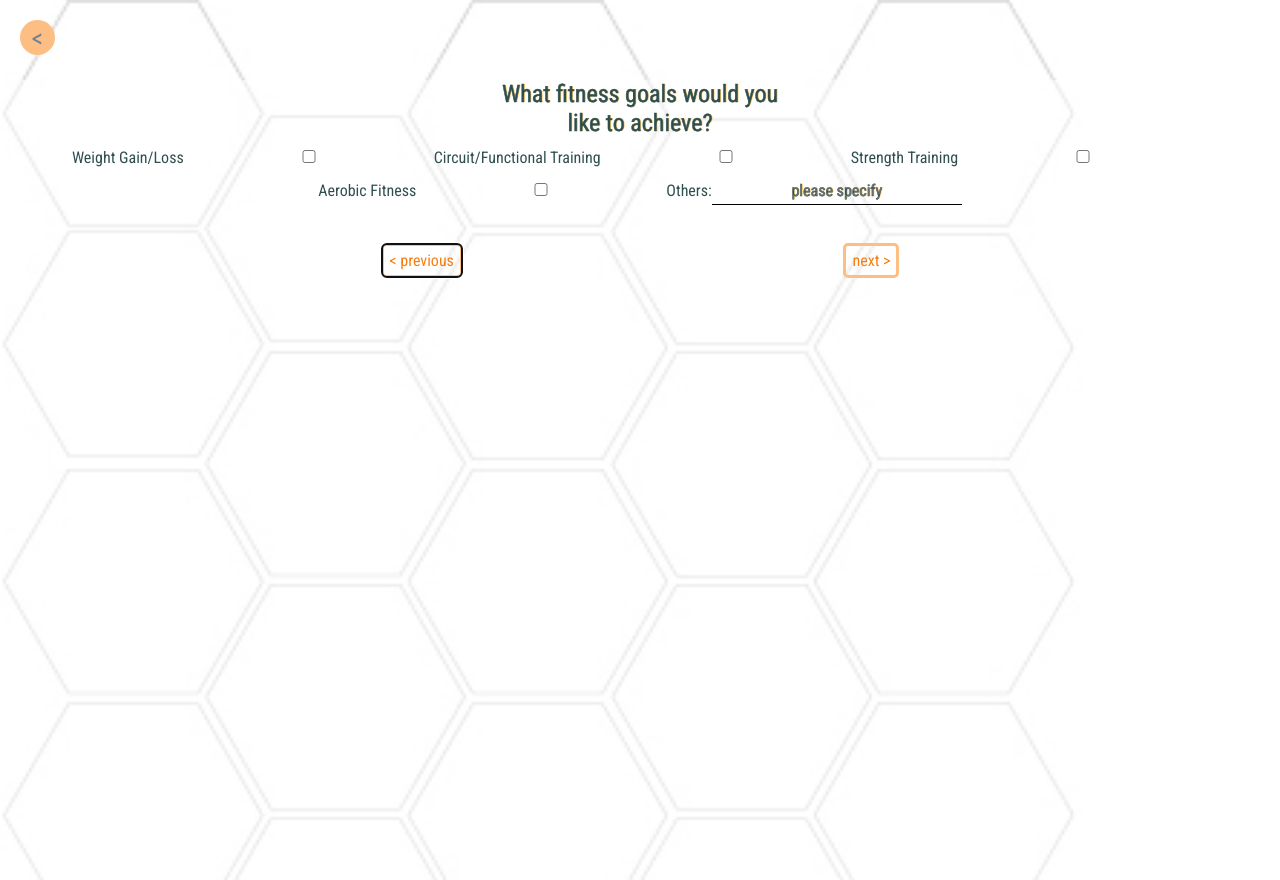
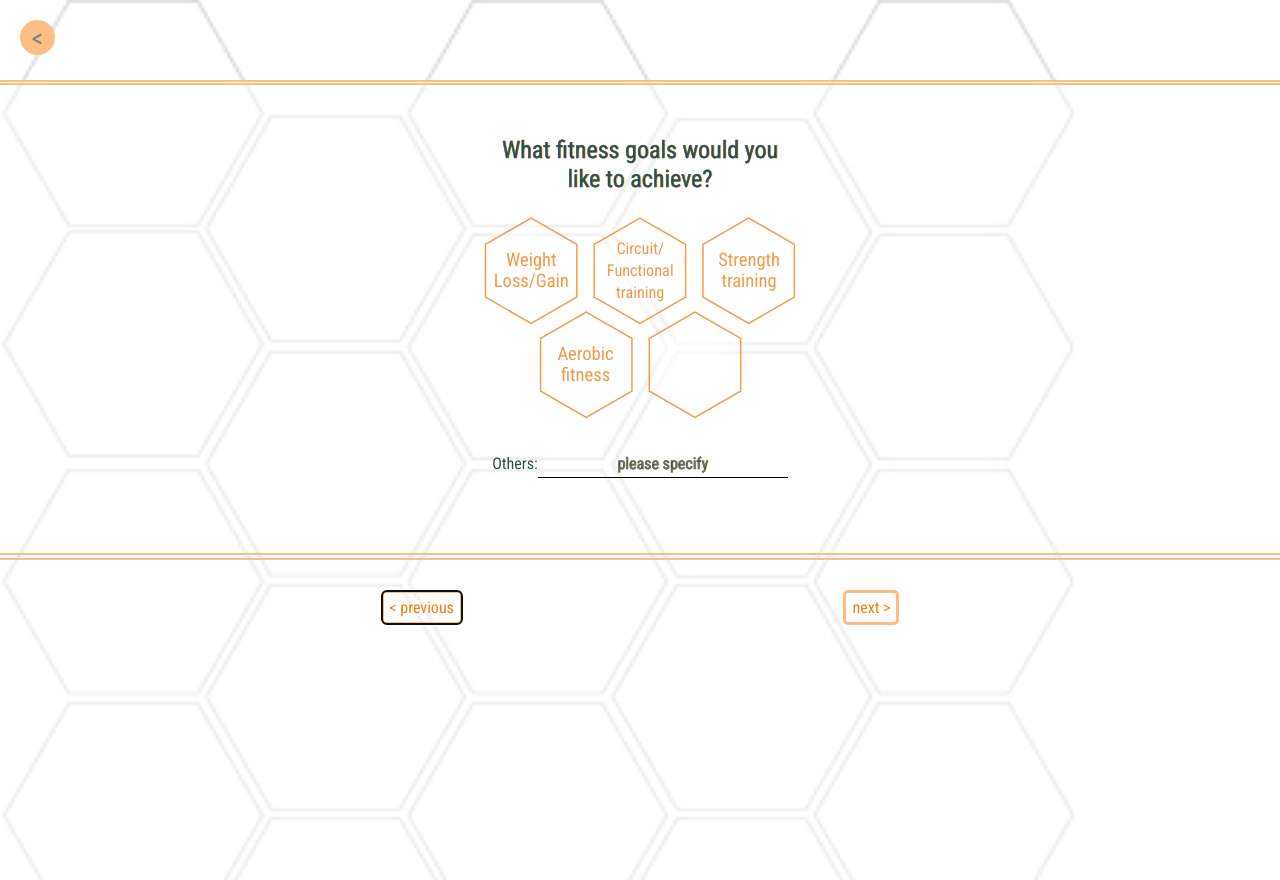
Before and after one commit to jovanimal/fit-react-app, a React (Create React App) app: page /mentorform in a window 1280 px wide. Both pictures are taken after a click on the button "Let's get started!". Built offline with nearby package versions, Linux system fonts and the light colour scheme; no server answers.

Commit message:
added mentor form

```diff
--- a/src/components/MentorForm.js
+++ b/src/components/MentorForm.js
@@ -1,10 +1,47 @@
 import React, { useState } from 'react';
-import { Button, Container, Col, Row } from "reactstrap";
+import { Button, Container, Col, Row, Form, FormGroup } from "reactstrap";
 import { NavLink as Link } from "react-router-dom"
 import styles from "./MentorForm.module.css";
 
 const MentorForm = () => {
   const [currentPage, setCurrentPage] = useState(0);
+  const [checkboxes, setCheckboxes] = useState({
+    // first
+    weight: false,
+    // second
+    circuit: false,
+    // third
+    strength: false,
+    // fourth
+    aerobic: false,
+    // fifth
+    // add fifth option
+    // sixth
+    male: false,
+    // seventh
+    female: false,
+    // eighth
+    noPref: false,
+    // ninth
+    alone: false,
+    // tenth
+    group: false,
+    // eleventh
+    daily: false,
+    // twelfth
+    threeToFour: false,
+    // thirteenth
+    lessThanThree: false,
+    // fourteenth
+    recommend: false,
+  })
+
+  const handleCheckbox = e => {
+    let newCheckboxes = { ...checkboxes }
+    newCheckboxes[e.target.name] = !checkboxes[e.target.name]
+    setCheckboxes(newCheckboxes)
+    console.log(newCheckboxes)
+  }
 
   const pages = [
     (
@@ -50,84 +87,121 @@ const MentorForm = () => {
     ),
     (
       <div className={styles.step2}>
+        <Form>
           <h4>What fitness goals would you <br />like to achieve?</h4>
-        <label>
-          Weight Gain/Loss
-          <input type="checkbox" />
+          <div className={styles.row1}>
+            <div className={styles.checkboxes}>
+              <input type="checkbox" id="first" name="weight" onChange={handleCheckbox} {...checkboxes.weight ? { checked: true } : { checked: false }} />
+              <label className={`hb hb-sm ${styles.hex}`} for="first">
+                Weight Loss/Gain
               </label>
-        <label>
-          Circuit/Functional Training
-          <input type="checkbox" />
+              <input type="checkbox" id="second" name="circuit" onChange={handleCheckbox} {...checkboxes.circuit ? { checked: true } : { checked: false }} />
+              <label className={`hb hb-sm ${styles.hex}`} for="second" style={{ fontSize: "0.7em" }}>
+                Circuit/<br />Functional training
               </label>
-        <label>
-          Strength Training
-          <input type="checkbox" />
+              <input type="checkbox" id="third" name="strength" onChange={handleCheckbox} {...checkboxes.strength ? { checked: true } : { checked: false }} />
+              <label className={`hb hb-sm ${styles.hex}`} for="third">
+                Strength training
               </label>
-        <label>
-          Aerobic Fitness
-          <input type="checkbox" />
-        </label>
+            </div>
+          </div>
+          <div className={styles.row2}>
+            <div className={styles.checkboxes}>
+              <input type="checkbox" id="fourth" name="aerobic" onChange={handleCheckbox} {...checkboxes.aerobic ? { checked: true } : { checked: false }} />
+              <label className={`hb hb-sm ${styles.hex}`} for="fourth">Aerobic fitness</label>
+              <input type="checkbox" id="fifth" />
+              <label className={`hb hb-sm ${styles.hex}`} for="fifth"></label>
+            </div>
+          </div>
+          <FormGroup>
             <label>
               Others:
               <input type="text" placeholder="please specify" />
             </label>
+          </FormGroup>
+        </Form>
       </div>
     ),
     (
       <div className={styles.step1}>
+        <Form>
           <h4>Do you have a gender <br />preference for your trainer?</h4>
-        <label>
-          <input type="checkbox" />
+          <div className={styles.row3}>
+            <div className={styles.checkboxes}>
+              <input type="checkbox" id="sixth" name="male" onChange={handleCheckbox} {...checkboxes.male ? { checked: true } : { checked: false }} />
+              <label className={`hb hb-sm ${styles.hex}`} for="sixth">
                 Male
               </label>
-        <label>
-          <input type="checkbox" />
+              <input type="checkbox" id="seventh" name="female" onChange={handleCheckbox} {...checkboxes.female ? { checked: true } : { checked: false }} />
+              <label className={`hb hb-sm ${styles.hex}`} for="seventh">
                 Female
               </label>
-        <label>
-          <input type="checkbox" />
-          No preference
-        </label>
+            </div>
+          </div>
+          <div className={styles.row2}>
+            <div className={styles.checkboxes}>
+              <input type="checkbox" id="eighth" name="noPref" onChange={handleCheckbox} {...checkboxes.noPref ? { checked: true } : { checked: false }} />
+              <label className={`hb hb-sm ${styles.hex}`} for="eighth" style={{ fontSize: "0.7em" }}>No <br />preference</label>
+            </div>
+          </div>
+        </Form>
       </div>
     ),
     (
       <div className={styles.step2}>
-        <h4>Do you prefer to train alone <br />or in a group?</h4>
-        <label>
-          <input type="checkbox" />
+        <Form>
+          <h4>Do you prefer to train alone <br /> or in a group?</h4>
+          <div className={styles.row3}>
+            <div className={styles.checkboxes}>
+              <input type="checkbox" id="ninth" name="alone" onChange={handleCheckbox} {...checkboxes.alone ? { checked: true } : { checked: false }} />
+              <label className={`hb hb-sm ${styles.hex}`} for="ninth">
                 Alone
               </label>
-        <label>
-          <input type="checkbox" />
+              <input type="checkbox" id="tenth" name="group" onChange={handleCheckbox} {...checkboxes.group ? { checked: true } : { checked: false }} />
+              <label className={`hb hb-sm ${styles.hex}`} for="tenth">
                 In a group
               </label>
+            </div>
+          </div>
+        </Form>
       </div>
     ),
     (
       <div className={styles.step1}>
+        <Form>
           <h4>How often would you like to train?</h4>
-        <label>
-          <input type="checkbox" />
+          <div className={styles.row4}>
+            <div className={styles.checkboxes}>
+              <input type="checkbox" id="eleventh" name="daily" onChange={handleCheckbox} {...checkboxes.daily ? { checked: true } : { checked: false }} />
+              <label className={`hb hb-sm ${styles.hex}`} for="eleventh">
                 Daily
               </label>
-        <label>
-          <input type="checkbox" />
-          3-4 times a week
-      </label>
-        <label>
-          <input type="checkbox" />
-          Less than 3 times a week
-      </label>
-        <label>
-          <input type="checkbox" />
-          I would like a recommendation
+              <input type="checkbox" id="twelfth" name="threeToFour" onChange={handleCheckbox} {...checkboxes.threeToFour ? { checked: true } : { checked: false }} />
+              <label className={`hb hb-sm ${styles.hex}`} for="twelfth">
+                3-4 times <br />a week
               </label>
             </div>
+          </div>
+          <div className={styles.row5}>
+            <div className={styles.checkboxes}>
+              <input type="checkbox" id="thirteenth" name="lessThanThree" onChange={handleCheckbox} {...checkboxes.lessThanThree ? { checked: true } : { checked: false }} />
+              <label className={`hb hb-sm ${styles.hex}`} for="thirteenth" style={{ fontSize: "0.75em" }}>
+                Less than <br />3 times a week
+          </label>
+              <input type="checkbox" id="fourteenth" name="recommend" onChange={handleCheckbox} {...checkboxes.recommend ? { checked: true } : { checked: false }} />
+              <label className={`hb hb-sm ${styles.hex}`} for="fourteenth" style={{ fontSize: "0.65em" }}>
+                Recommend something!
+          </label>
+
+            </div>
+          </div>
+        </Form>
+      </div >
     ),
     (
       <div className={styles.step2}>
         <h4>Is there anything else you <br />would like us to know?</h4>
-        <textarea rows="2" />
+        <textarea rows="2" cols="40" />
       </div>
     ),
     (
@@ -237,8 +311,8 @@ const MentorForm = () => {
         {pages[currentPage]}
       </div>
       {buttonGroup[currentPage]}
-    </div>
-  )
-}
+    </div >
+  );
+};
 
 export default MentorForm
--- a/src/components/MentorForm.module.css
+++ b/src/components/MentorForm.module.css
@@ -9,6 +9,13 @@
 
 .container {
   margin-top: 80px;
+  padding: 20px 0;
+  min-height: 60vh;
+  display: flex;
+  align-items: center;
+  justify-content: center;
+  border-top: 5px double #fdbe83;
+  border-bottom: 7px double #fdbe83;
 }
 
 .step1 {
@@ -70,6 +77,90 @@
   color: #f57e10;
 }
 
+.row1 {
+  margin: 0 auto;
+  margin-top: 40px;
+  width: 80%;
+}
+
+.row2 {
+  margin: 0 auto;
+  margin-top: 20px;
+  margin-bottom: 50px;
+  width: 55%;
+}
+
+.row3 {
+  margin: 0 auto;
+  margin-top: 40px;
+  width: 65%;
+}
+
+.row4 {
+  margin-left: 40px;
+  margin-top: 40px;
+  width: 55%;
+}
+
+.row5 {
+  margin-left: 95px;
+  margin-top: 20px;
+  width: 55%;
+}
+
+.checkboxes {
+  transform: scale(1.45);
+  display: flex;
+  justify-content: space-evenly;
+}
+
+.checkboxes input[type=checkbox]{
+  display: none;
+}
+
+.checkboxes input[type=checkbox]:checked + .hex {
+  background-color: #fdbe83;
+  border-color: transparent;
+  color: rgb(77, 92, 92);
+}
+
+.checkboxes input[type=checkbox]:checked + .hex::before {
+  background-color: #fdbe83;
+  border-color: transparent;
+}
+
+.checkboxes input[type=checkbox]:checked + .hex::after {
+  background-color: #fdbe83;
+  border-color: transparent;
+
+}
+
+.hex, .hex::before, .hex::after{
+  background-color: rgba(255,255,255,0.3);
+  border-color: #f39a48;
+  color: #f39a48;
+  font-size: 0.8em;
+  line-height: 15px;
+  display: flex;
+  align-items: center;
+  justify-content: center;
+}
+
+.hex:hover, .hex:hover:before, .hex:hover:after{
+  background-color: transparent;
+  border-color: #f39a48;
+  color: #f39a48;
+}
+
+textarea {
+  border: 1px solid #fdbe83;
+}
+
+input[type=date] {
+  text-align: center;
+  font-size: 1.2em;
+  margin-top: 20px;
+}
 
 /* ANIMATIONS */
 
--- a/src/components/SignUpForm.js
+++ b/src/components/SignUpForm.js
@@ -8,6 +8,20 @@ import styles from "./SignUpForm.module.css";
 const SignUpForm = () => {
   const [currentPage, setCurrentPage] = useState(0);
   const [slider, setslider] = useState(5);
+  const [checkboxes, setCheckboxes] = useState({
+    pilates: false,
+    weight: false,
+    yoga: false,
+    swimming: false,
+    jogging: false
+  })
+
+  const handleCheckbox = e => {
+    let newCheckboxes = { ...checkboxes }
+    newCheckboxes[e.target.name] = !checkboxes[e.target.name]
+    setCheckboxes(newCheckboxes)
+    console.log(newCheckboxes)
+  }
 
   const handleSlider = e => {
     setslider(e.target.value);
@@ -124,16 +138,16 @@ const SignUpForm = () => {
         <h5>What are your preferred exercises?</h5>
         <div className={styles.row1}>
           <div className={styles.checkboxes}>
-            <input type="checkbox" id="first" />
+            <input type="checkbox" id="first" name="pilates" onChange={handleCheckbox} {...checkboxes.pilates ? { checked: true } : { checked: false }} />
             <label className={`hb hb-sm ${styles.hex}`} for="first">
               pilates
             </label>
-            <input type="checkbox" id="second" />
+            <input type="checkbox" id="second" name="weight" onChange={handleCheckbox} {...checkboxes.weight ? { checked: true } : { checked: false }} />
             <label className={`hb hb-sm ${styles.hex}`} for="second">
               weight
               <br /> lifting
             </label>
-            <input type="checkbox" id="third" />
+            <input type="checkbox" id="third" name="yoga" onChange={handleCheckbox} {...checkboxes.yoga ? { checked: true } : { checked: false }} />
             <label className={`hb hb-sm ${styles.hex}`} for="third">
               yoga
             </label>
@@ -141,10 +155,14 @@ const SignUpForm = () => {
         </div>
         <div className={styles.row2}>
           <div className={styles.checkboxes}>
-            <input type="checkbox" id="fourth" />
-            <label className={`hb hb-sm ${styles.hex}`} for="fourth">swimming</label>
-            <input type="checkbox" id="fifth" />
-            <label className={`hb hb-sm ${styles.hex}`} for="fifth">jogging</label>
+            <input type="checkbox" id="fourth" name="swimming" onChange={handleCheckbox} {...checkboxes.swimming ? { checked: true } : { checked: false }} />
+            <label className={`hb hb-sm ${styles.hex}`} for="fourth">
+              swimming
+            </label>
+            <input type="checkbox" id="fifth" name="jogging" onChange={handleCheckbox} {...checkboxes.jogging ? { checked: true } : { checked: false }} />
+            <label className={`hb hb-sm ${styles.hex}`} for="fifth">
+              jogging
+            </label>
           </div>
         </div>
       </Form>
--- a/src/components/SignUpForm.module.css
+++ b/src/components/SignUpForm.module.css
@@ -153,7 +153,7 @@
 }
 
 .hex, .hex::before, .hex::after{
-  background-color: transparent;
+  background-color: rgba(255,255,255,0.3);
   border-color: #f39a48;
   color: #f39a48;
   font-size: 0.8em;
--- a/src/pages/HomePage.module.css
+++ b/src/pages/HomePage.module.css
@@ -10,8 +10,8 @@
   width: 50px;
   background-color: transparent;
   border: 3px solid #fdbe83;
-  -webkit-animation: ping 2s ease-in-out 2s infinite both;
-  animation: ping 2s ease-in-out 2s infinite both;
+  -webkit-animation: ping ease-in-out 2s infinite both;
+  animation: ping ease-in-out 2s infinite both;
 }
 
 .tapHere {
```
Also changed, not shown: src/pages/UserProfile.js (+11 -7 lines). Lines whose indentation alone changed are shown as unchanged.
